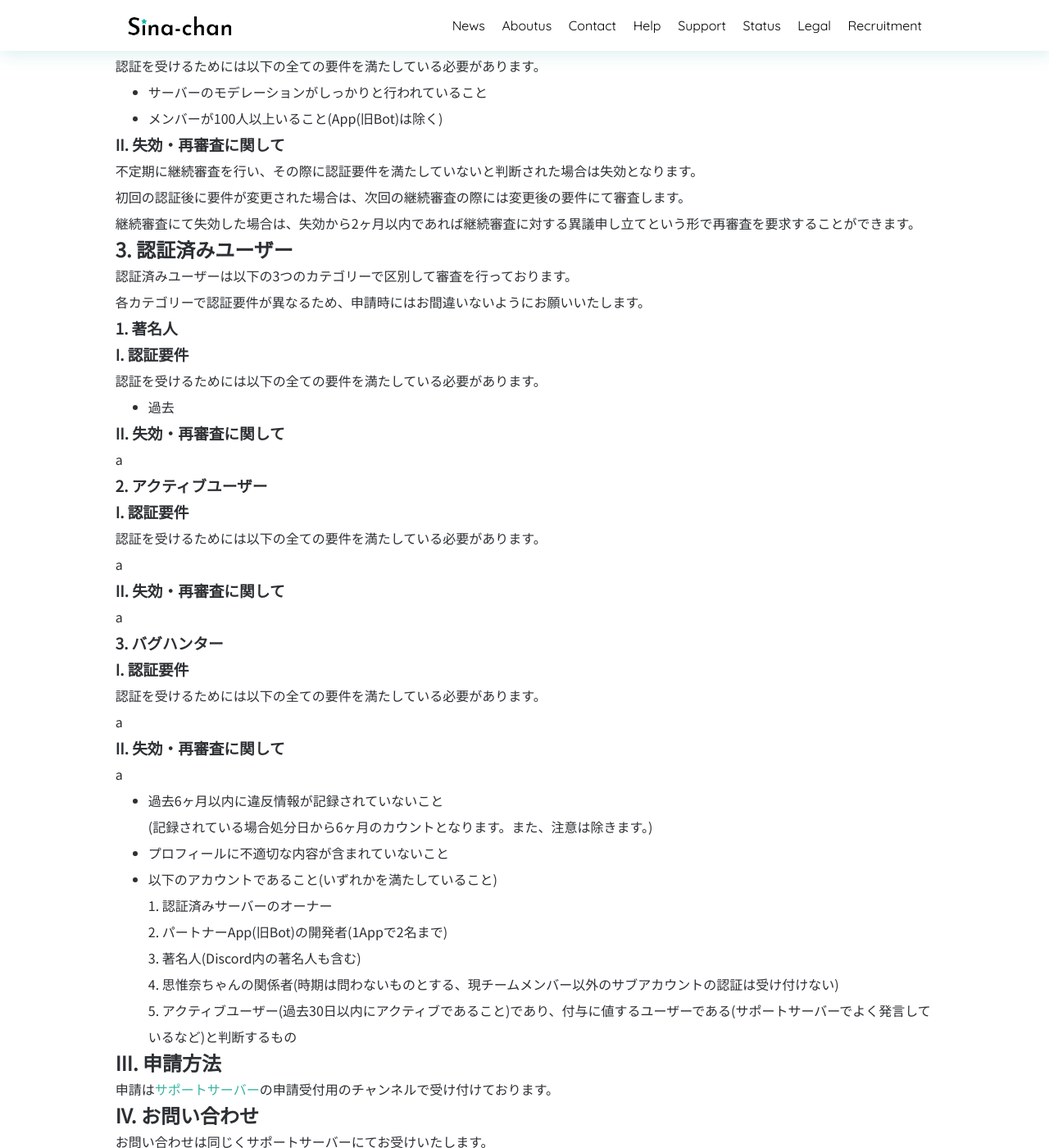
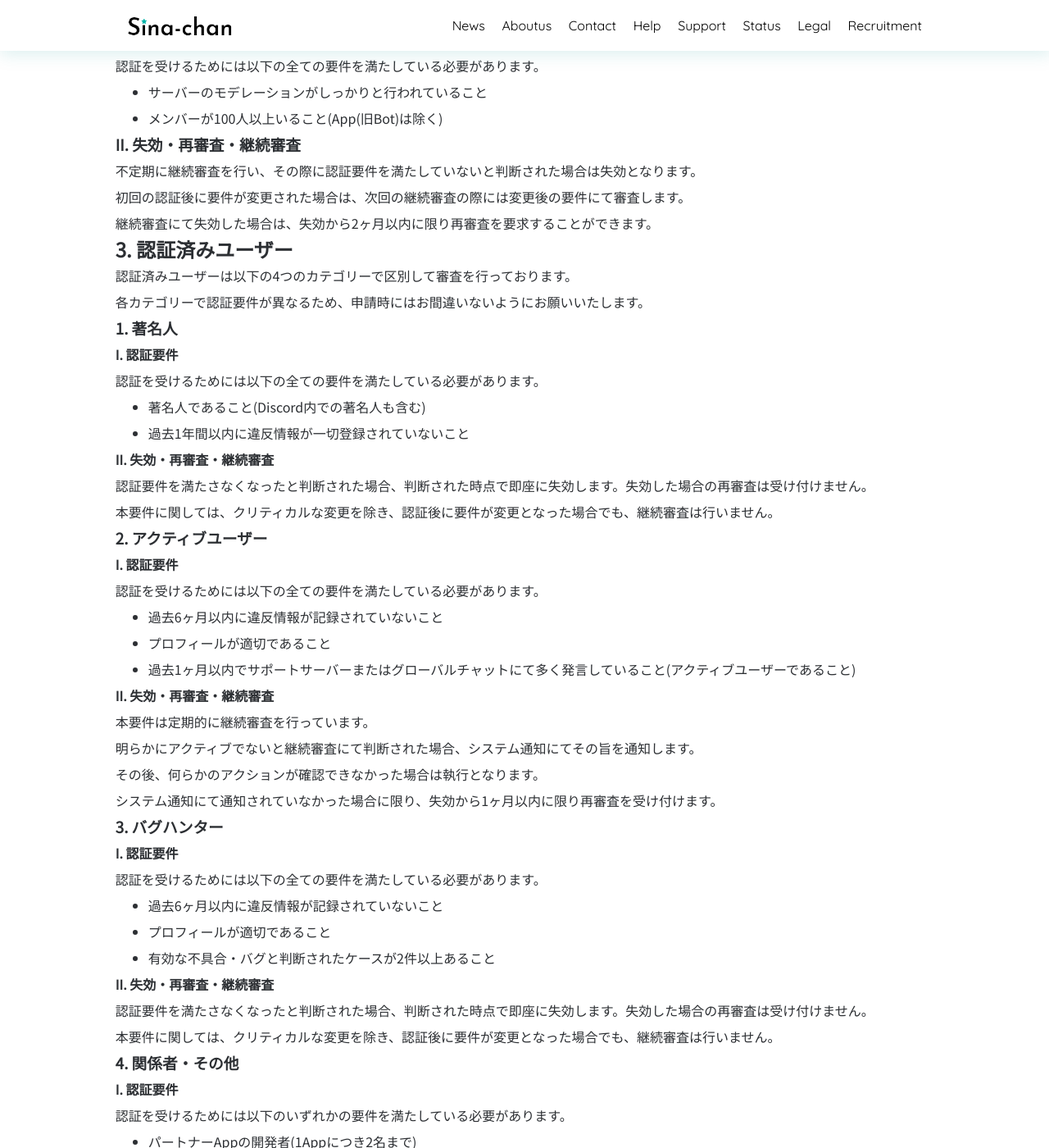
Before and after one commit to SinaKitagami/sinakitagami.github.io, a Jekyll site: the page built from _posts/legal/2023-05-14-partner-verify.md, in a window 1280 px wide and 1400 px high, scrolled down 782 px. Shown: the whole window at 82% size. Built offline with Jekyll 4.4.1, drawn with Linux system fonts in a browser that asks for light colours; nearby versions of some CDN libraries; a script that is not in the unit is left out; some of the changed text lies outside the part shown.

Commit message:
edit partner-verify(v2)

```diff
--- a/_posts/legal/2023-05-14-partner-verify.md
+++ b/_posts/legal/2023-05-14-partner-verify.md
@@ -23,11 +23,11 @@ categories:
 - (申請内容によっては)特定のインテントの承認があること(有効化できること)
 - スラッシュコマンドでのコマンド実行が行えること
 
-### II. 失効・再審査に関して
+### II. 失効・再審査・継続審査
 
-連携機能・技術提供が終了する場合、認証は失効となります。
+連携機能・技術提供が終了する場合、認証は失効となります。失効した場合の再審査は受け付けません。
 
-本要件に関しては、認証後に要件が変更となった場合でも、再審査は行いません。
+本要件に関しては、クリティカルな変更を除き、認証後に要件が変更となった場合でも、継続審査は行いません。
 
 ## 2. 認証済みサーバー
 
@@ -38,59 +38,86 @@ categories:
 - サーバーのモデレーションがしっかりと行われていること
 - メンバーが100人以上いること(App(旧Bot)は除く)
 
-### II. 失効・再審査に関して
+### II. 失効・再審査・継続審査
 
 不定期に継続審査を行い、その際に認証要件を満たしていないと判断された場合は失効となります。
 
 初回の認証後に要件が変更された場合は、次回の継続審査の際には変更後の要件にて審査します。
 
-継続審査にて失効した場合は、失効から2ヶ月以内であれば継続審査に対する異議申し立てという形で再審査を要求することができます。
+継続審査にて失効した場合は、失効から2ヶ月以内に限り再審査を要求することができます。
 
 ## 3. 認証済みユーザー
 
-認証済みユーザーは以下の3つのカテゴリーで区別して審査を行っております。
+認証済みユーザーは以下の4つのカテゴリーで区別して審査を行っております。
 
 各カテゴリーで認証要件が異なるため、申請時にはお間違いないようにお願いいたします。
 
 ### 1. 著名人
 
-### I. 認証要件
+#### I. 認証要件
 
 認証を受けるためには以下の全ての要件を満たしている必要があります。
 
-- 過去
+- 著名人であること(Discord内での著名人も含む)
+- 過去1年間以内に違反情報が一切登録されていないこと
 
-### II. 失効・再審査に関して
+#### II. 失効・再審査・継続審査
 
-a
+認証要件を満たさなくなったと判断された場合、判断された時点で即座に失効します。失効した場合の再審査は受け付けません。
+
+本要件に関しては、クリティカルな変更を除き、認証後に要件が変更となった場合でも、継続審査は行いません。
 
 ### 2. アクティブユーザー
 
-### I. 認証要件
+#### I. 認証要件
 
 認証を受けるためには以下の全ての要件を満たしている必要があります。
 
-a
+- 過去6ヶ月以内に違反情報が記録されていないこと
+- プロフィールが適切であること
+- 過去1ヶ月以内でサポートサーバーまたはグローバルチャットにて多く発言していること(アクティブユーザーであること)
 
-### II. 失効・再審査に関して
+#### II. 失効・再審査・継続審査
 
-a
+本要件は定期的に継続審査を行っています。
+
+明らかにアクティブでないと継続審査にて判断された場合、システム通知にてその旨を通知します。
+
+その後、何らかのアクションが確認できなかった場合は執行となります。
+
+システム通知にて通知されていなかった場合に限り、失効から1ヶ月以内に限り再審査を受け付けます。
 
 ### 3. バグハンター
 
-### I. 認証要件
+#### I. 認証要件
 
 認証を受けるためには以下の全ての要件を満たしている必要があります。
 
-a
+- 過去6ヶ月以内に違反情報が記録されていないこと
+- プロフィールが適切であること
+- 有効な不具合・バグと判断されたケースが2件以上あること
 
-### II. 失効・再審査に関して
+#### II. 失効・再審査・継続審査
 
-a
+認証要件を満たさなくなったと判断された場合、判断された時点で即座に失効します。失効した場合の再審査は受け付けません。
 
-- 過去6ヶ月以内に違反情報が記録されていないこと<br>(記録されている場合処分日から6ヶ月のカウントとなります。また、注意は除きます。)
-- プロフィールに不適切な内容が含まれていないこと
-- 以下のアカウントであること(いずれかを満たしていること)<br>1. 認証済みサーバーのオーナー<br>2. パートナーApp(旧Bot)の開発者(1Appで2名まで)<br>3. 著名人(Discord内の著名人も含む)<br>4. 思惟奈ちゃんの関係者(時期は問わないものとする、現チームメンバー以外のサブアカウントの認証は受け付けない)<br>5. アクティブユーザー(過去30日以内にアクティブであること)であり、付与に値するユーザーである(サポートサーバーでよく発言しているなど)と判断するもの
+本要件に関しては、クリティカルな変更を除き、認証後に要件が変更となった場合でも、継続審査は行いません。
+
+### 4. 関係者・その他
+
+#### I. 認証要件
+
+認証を受けるためには以下のいずれかの要件を満たしている必要があります。
+
+- パートナーAppの開発者(1Appにつき2名まで)
+- 認証済みサーバーのオーナー
+- 思惟奈ちゃんの関係者(元関係者の場合は1アカウントまで)
+
+#### II. 失効・再審査・継続審査
+
+認証要件を満たさなくなったと判断された場合、判断された時点で即座に失効します。失効した場合の再審査は受け付けません。
+
+本要件に関しては、クリティカルな変更を除き、認証後に要件が変更となった場合でも、継続審査は行いません。
 
 ## III. 申請方法
 
```
